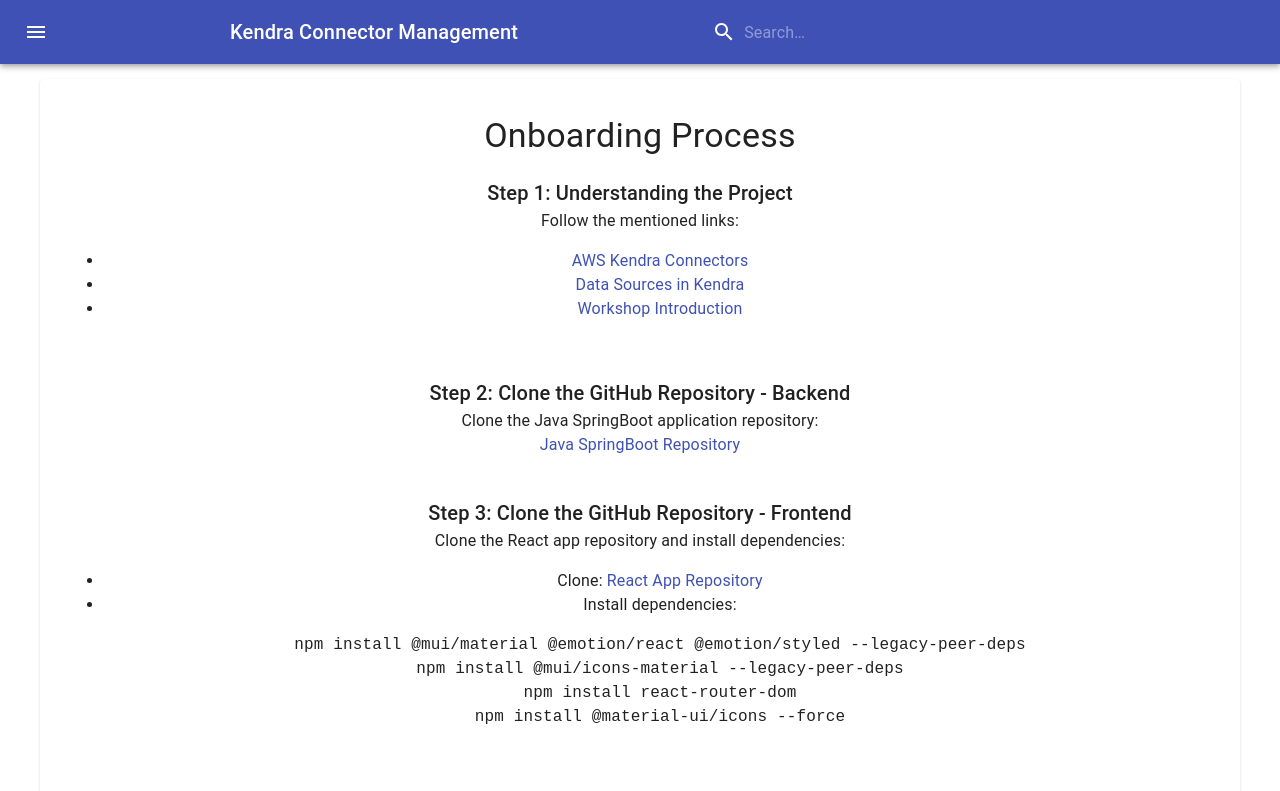
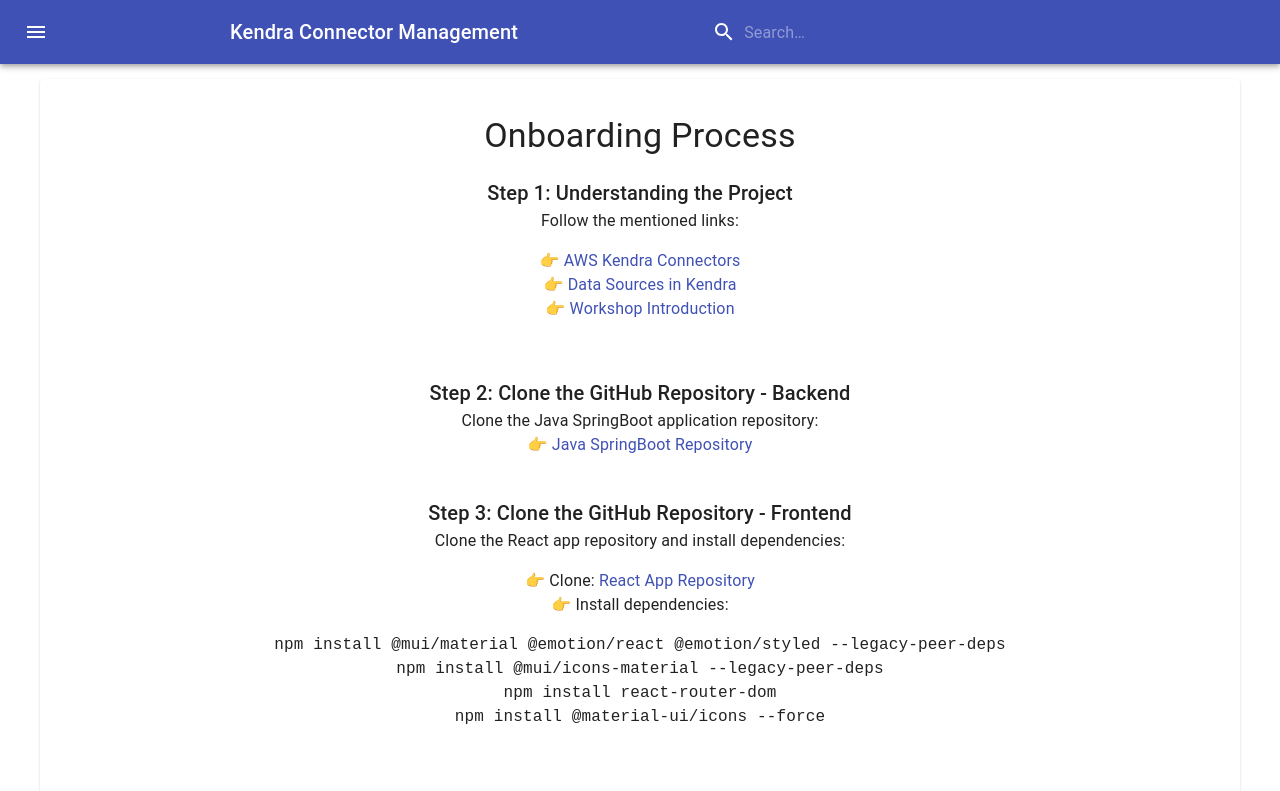
Before and after one commit to PeopleTechGroup/kendra-connector-react-app, a React (Create React App) app: page /onboardingProcess in a window 1280 px wide. Shown: the top 791 px of the page. Built offline with nearby package versions, Linux system fonts and the light colour scheme.

Commit message:
final correction

```diff
--- a/src/components/Onboarding.jsx
+++ b/src/components/Onboarding.jsx
@@ -1,6 +1,6 @@
 import React from "react";
 import { Card, CardContent, Grid, Typography, Link } from "@material-ui/core";
-import Footer from "./Footer"
+import Footer from "./Footer";
 
 const Step = ({ title, description }) => (
   <Grid item xs={12} style={{ padding: "20px 0" }}>
@@ -9,6 +9,12 @@
     </Typography>
     <Typography>{description}</Typography>
   </Grid>
+);
+
+const Emoji = ({ label, symbol }) => (
+  <span role="img" aria-label={label}>
+    {symbol}
+  </span>
 );
 
 const Onboarding = () => {
@@ -26,16 +32,19 @@
                 Follow the mentioned links:
                 <ul>
                   <li>
+                    <Emoji label="Hand Pointer" symbol="👉" />{" "}
                     <Link href="https://aws.amazon.com/kendra/connectors/" target="_blank">
                       AWS Kendra Connectors
                     </Link>
                   </li>
                   <li>
+                    <Emoji label="Hand Pointer" symbol="👉" />{" "}
                     <Link href="https://docs.aws.amazon.com/kendra/latest/dg/data-sources.html" target="_blank">
                       Data Sources in Kendra
                     </Link>
                   </li>
                   <li>
+                    <Emoji label="Hand Pointer" symbol="👉" />{" "}
                     <Link
                       href="https://catalog.us-east-1.prod.workshops.aws/workshops/df64824d-abbe-4b0d-8b31-8752bceabade/en-US/000-introduction"
                       target="_blank"
@@ -53,6 +62,7 @@
               <>
                 Clone the Java SpringBoot application repository:
                 <br />
+                <Emoji label="Hand Pointer" symbol="👉" />{" "}
                 <Link href="https://github.com/orgs/PeopleTechGroup/repositories" target="_blank">
                   Java SpringBoot Repository
                 </Link>
@@ -65,8 +75,14 @@
               <>
                 Clone the React app repository and install dependencies:
                 <ul>
-                  <li>Clone: <Link href="https://github.com/PeopleTechGroup/kendra-connector-react-app" target="_blank">React App Repository</Link></li>
-                  <li>Install dependencies:
+                  <li>
+                    <Emoji label="Hand Pointer" symbol="👉" /> Clone:{" "}
+                    <Link href="https://github.com/PeopleTechGroup/kendra-connector-react-app" target="_blank">
+                      React App Repository
+                    </Link>
+                  </li>
+                  <li>
+                    <Emoji label="Hand Pointer" symbol="👉" /> Install dependencies:
                     <pre>
                       npm install @mui/material @emotion/react @emotion/styled --legacy-peer-deps<br />
                       npm install @mui/icons-material --legacy-peer-deps<br />
@@ -91,10 +107,17 @@
             description="Submit a join request on tree.taiga.io"
           />
         </Grid>
-         <Grid item xs={12} style={{ padding: 20 }}>
-                        <Footer/>
-                    </Grid>
       </CardContent>
+      <Grid item xs={12} style={{ padding: 20 }}>
+        <Footer />
+      </Grid>
+      <style>{`
+        /* Remove bullets from the ul */
+        ul {
+          list-style-type: none;
+          padding-left: 0;
+        }
+      `}</style>
     </Card>
   );
 };
```
Also changed, not shown: 1 other file (tests, documents, lock files or other folders).
